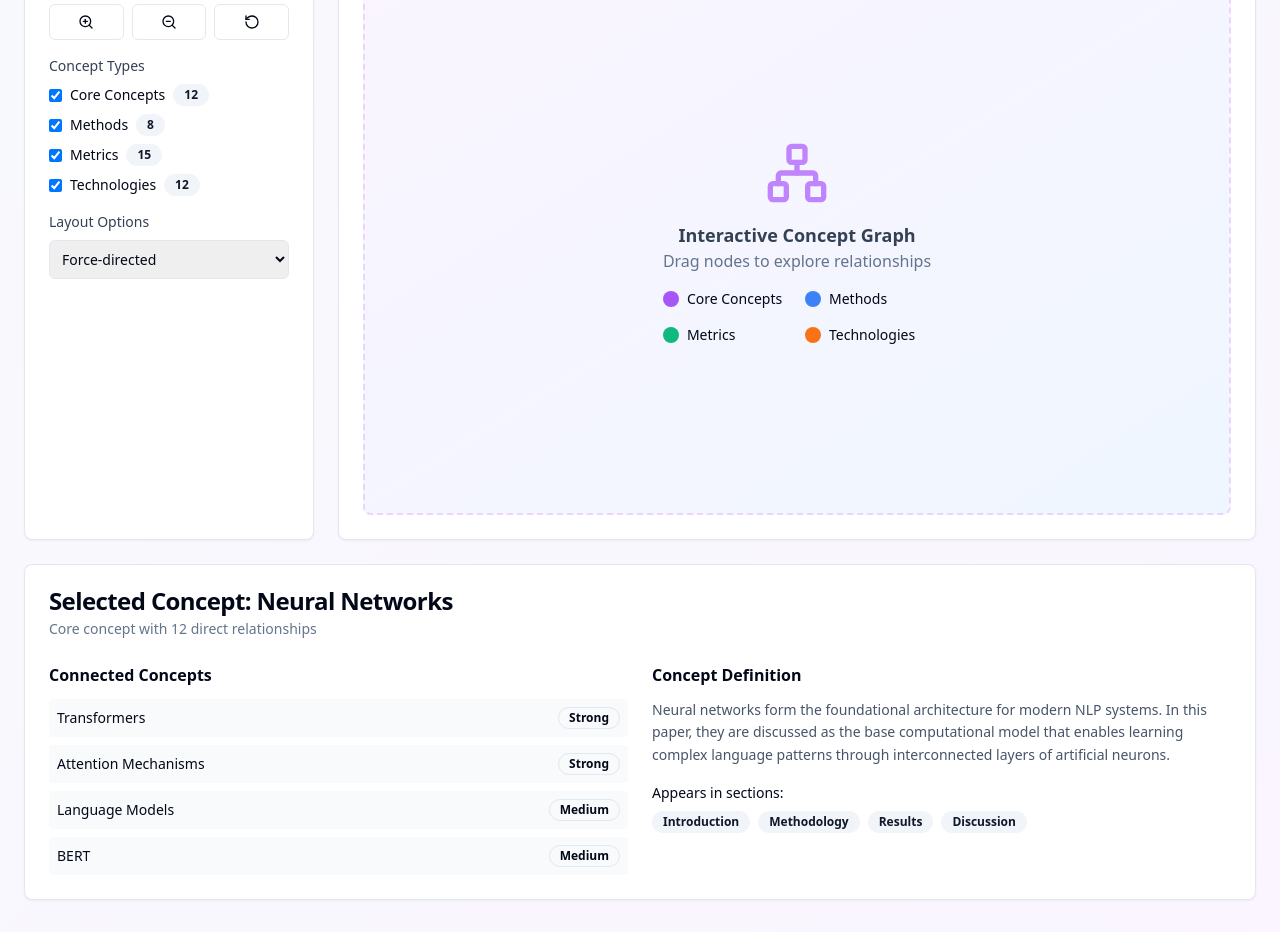
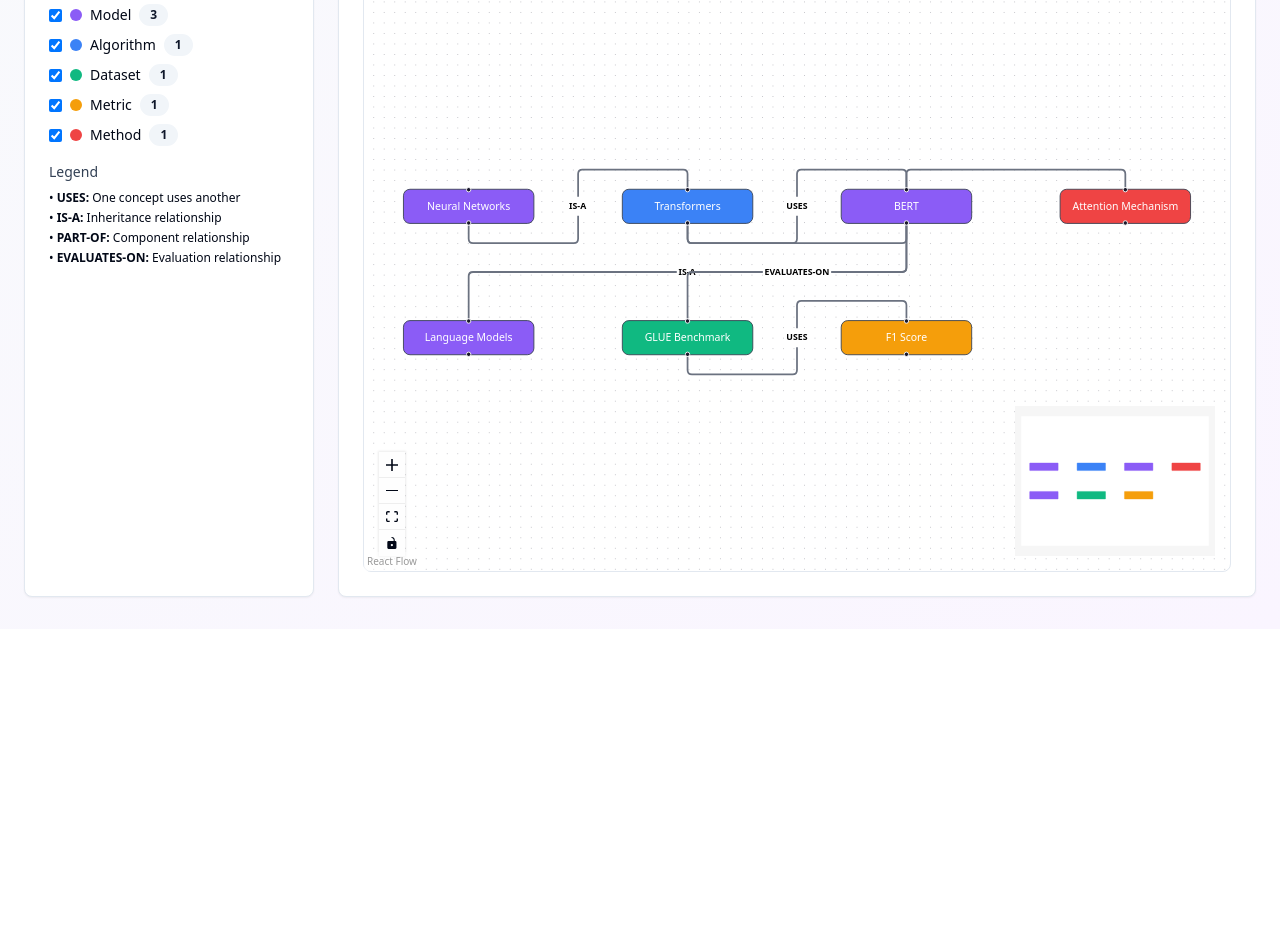
Before and after one commit to AI-Apps-Projects/paper-narrative-nexus, a React (Vite) app: page /concept-graph in a window 1280 px wide. Shown: the part 360-1292 px from the top of the page. After the commit the page ends 989 px from the top, so only its background shows below. Built offline with nearby package versions, Linux system fonts and the light colour scheme.

Commit message:
feat: Implement React Flow in ConceptGraph
Integrate React Flow to visualize the concept graph data structure on the ConceptGraph page.

```diff
--- a/package.json
+++ b/package.json
@@ -58,6 +58,7 @@
     "sonner": "^1.5.0",
     "tailwind-merge": "^2.5.2",
     "tailwindcss-animate": "^1.0.7",
+    "three": "^0.168.0",
     "vaul": "^0.9.3",
     "zod": "^3.23.8"
   },
--- a/src/pages/ConceptGraph.tsx
+++ b/src/pages/ConceptGraph.tsx
@@ -4,8 +4,139 @@ import { Card, CardContent, CardDescription, CardHeader, CardTitle } from "@/com
 import { Button } from "@/components/ui/button";
 import { Badge } from "@/components/ui/badge";
 import { Link } from "react-router-dom";
+import { useState, useCallback } from "react";
+import {
+  ReactFlow,
+  MiniMap,
+  Controls,
+  Background,
+  useNodesState,
+  useEdgesState,
+  addEdge,
+  Connection,
+  Edge,
+  Node,
+  Position,
+} from '@xyflow/react';
+import '@xyflow/react/dist/style.css';
+
+// Sample data matching your structure
+const sampleNodes = [
+  {"name": "Neural Networks", "type": "Model", "definition": "Computational models inspired by biological neural networks", "page": 1},
+  {"name": "Transformers", "type": "Algorithm", "definition": "Attention-based neural network architecture", "page": 3},
+  {"name": "BERT", "type": "Model", "definition": "Bidirectional Encoder Representations from Transformers", "page": 5},
+  {"name": "Attention Mechanism", "type": "Method", "definition": "Mechanism to focus on relevant parts of input", "page": 2},
+  {"name": "Language Models", "type": "Model", "definition": "Models that predict probability of word sequences", "page": 4},
+  {"name": "GLUE Benchmark", "type": "Dataset", "definition": "General Language Understanding Evaluation benchmark", "page": 7},
+  {"name": "F1 Score", "type": "Metric", "definition": "Harmonic mean of precision and recall", "page": 6},
+];
+
+const sampleEdges = [
+  {"source": "Neural Networks", "target": "Transformers", "relationship": "IS-A", "page": 3},
+  {"source": "Transformers", "target": "BERT", "relationship": "USES", "page": 5},
+  {"source": "Transformers", "target": "Attention Mechanism", "relationship": "USES", "page": 3},
+  {"source": "BERT", "target": "Language Models", "relationship": "IS-A", "page": 5},
+  {"source": "BERT", "target": "GLUE Benchmark", "relationship": "EVALUATES-ON", "page": 7},
+  {"source": "GLUE Benchmark", "target": "F1 Score", "relationship": "USES", "page": 7},
+];
+
+// Color mapping for concept types
+const typeColors = {
+  "Model": "#8b5cf6",
+  "Algorithm": "#3b82f6",
+  "Dataset": "#10b981",
+  "Metric": "#f59e0b",
+  "Method": "#ef4444"
+};
+
+// Convert sample data to React Flow format
+const createFlowNodes = (graphNodes: typeof sampleNodes): Node[] => {
+  return graphNodes.map((node, index) => ({
+    id: node.name,
+    type: 'default',
+    position: {
+      x: (index % 4) * 250 + 100,
+      y: Math.floor(index / 4) * 150 + 100
+    },
+    data: {
+      label: node.name,
+      type: node.type,
+      definition: node.definition,
+      page: node.page
+    },
+    style: {
+      background: typeColors[node.type as keyof typeof typeColors] || '#6b7280',
+      color: 'white',
+      border: '1px solid #374151',
+      borderRadius: '8px',
+      fontSize: '12px',
+      padding: '10px',
+      minWidth: '120px',
+      textAlign: 'center'
+    }
+  }));
+};
+
+const createFlowEdges = (graphEdges: typeof sampleEdges): Edge[] => {
+  return graphEdges.map((edge, index) => ({
+    id: `edge-${index}`,
+    source: edge.source,
+    target: edge.target,
+    label: edge.relationship,
+    type: 'smoothstep',
+    labelStyle: { fontSize: '10px', fontWeight: 'bold' },
+    style: { stroke: '#6b7280', strokeWidth: 2 }
+  }));
+};
 
 const ConceptGraph = () => {
+  const [nodes, setNodes, onNodesChange] = useNodesState(createFlowNodes(sampleNodes));
+  const [edges, setEdges, onEdgesChange] = useEdgesState(createFlowEdges(sampleEdges));
+  const [selectedNode, setSelectedNode] = useState<Node | null>(null);
+  const [visibleTypes, setVisibleTypes] = useState<Set<string>>(new Set(Object.keys(typeColors)));
+
+  const onConnect = useCallback(
+    (params: Connection) => setEdges((eds) => addEdge(params, eds)),
+    [setEdges],
+  );
+
+  const onNodeClick = useCallback((event: React.MouseEvent, node: Node) => {
+    setSelectedNode(node);
+  }, []);
+
+  const toggleTypeVisibility = (type: string) => {
+    const newVisibleTypes = new Set(visibleTypes);
+    if (newVisibleTypes.has(type)) {
+      newVisibleTypes.delete(type);
+    } else {
+      newVisibleTypes.add(type);
+    }
+    setVisibleTypes(newVisibleTypes);
+
+    // Filter nodes based on visibility
+    const filteredNodes = createFlowNodes(sampleNodes).filter(node =>
+      newVisibleTypes.has(node.data.type)
+    );
+    setNodes(filteredNodes);
+
+    // Filter edges to only show connections between visible nodes
+    const visibleNodeIds = new Set(filteredNodes.map(n => n.id));
+    const filteredEdges = createFlowEdges(sampleEdges).filter(edge =>
+      visibleNodeIds.has(edge.source) && visibleNodeIds.has(edge.target)
+    );
+    setEdges(filteredEdges);
+  };
+
+  const getTypeCounts = () => {
+    const counts: Record<string, number> = {};
+    sampleNodes.forEach(node => {
+      counts[node.type] = (counts[node.type] || 0) + 1;
+    });
+    return counts;
+  };
+
+  const typeCounts = getTypeCounts();
+
   return (
     <div className="min-h-screen bg-gradient-to-br from-slate-50 to-purple-50">
       {/* Header */}
@@ -69,54 +200,35 @@ const ConceptGraph = () => {
             </CardHeader>
             <CardContent className="space-y-4">
               <div className="space-y-2">
-                <h4 className="font-medium text-sm text-slate-700">Zoom & Navigation</h4>
-                <div className="flex space-x-2">
-                  <Button variant="outline" size="sm" className="flex-1">
-                    <ZoomIn className="w-4 h-4" />
-                  </Button>
-                  <Button variant="outline" size="sm" className="flex-1">
-                    <ZoomOut className="w-4 h-4" />
-                  </Button>
-                  <Button variant="outline" size="sm" className="flex-1">
-                    <RotateCcw className="w-4 h-4" />
-                  </Button>
+                <h4 className="font-medium text-sm text-slate-700">Concept Types</h4>
+                <div className="space-y-2">
+                  {Object.entries(typeColors).map(([type, color]) => (
+                    <label key={type} className="flex items-center space-x-2">
+                      <input
+                        type="checkbox"
+                        checked={visibleTypes.has(type)}
+                        onChange={() => toggleTypeVisibility(type)}
+                        className="rounded"
+                      />
+                      <div
+                        className="w-3 h-3 rounded-full"
+                        style={{ backgroundColor: color }}
+                      ></div>
+                      <span className="text-sm">{type}</span>
+                      <Badge variant="secondary" className="ml-auto">{typeCounts[type] || 0}</Badge>
+                    </label>
+                  ))}
                 </div>
               </div>
 
               <div className="space-y-2">
-                <h4 className="font-medium text-sm text-slate-700">Concept Types</h4>
-                <div className="space-y-2">
-                  <label className="flex items-center space-x-2">
-                    <input type="checkbox" defaultChecked className="rounded" />
-                    <span className="text-sm">Core Concepts</span>
-                    <Badge variant="secondary" className="ml-auto">12</Badge>
-                  </label>
-                  <label className="flex items-center space-x-2">
-                    <input type="checkbox" defaultChecked className="rounded" />
-                    <span className="text-sm">Methods</span>
-                    <Badge variant="secondary" className="ml-auto">8</Badge>
-                  </label>
-                  <label className="flex items-center space-x-2">
-                    <input type="checkbox" defaultChecked className="rounded" />
-                    <span className="text-sm">Metrics</span>
-                    <Badge variant="secondary" className="ml-auto">15</Badge>
-                  </label>
-                  <label className="flex items-center space-x-2">
-                    <input type="checkbox" defaultChecked className="rounded" />
-                    <span className="text-sm">Technologies</span>
-                    <Badge variant="secondary" className="ml-auto">12</Badge>
-                  </label>
+                <h4 className="font-medium text-sm text-slate-700">Legend</h4>
+                <div className="text-xs space-y-1">
+                  <div>• <strong>USES:</strong> One concept uses another</div>
+                  <div>• <strong>IS-A:</strong> Inheritance relationship</div>
+                  <div>• <strong>PART-OF:</strong> Component relationship</div>
+                  <div>• <strong>EVALUATES-ON:</strong> Evaluation relationship</div>
                 </div>
-              </div>
-
-              <div className="space-y-2">
-                <h4 className="font-medium text-sm text-slate-700">Layout Options</h4>
-                <select className="w-full p-2 text-sm border rounded-md">
-                  <option>Force-directed</option>
-                  <option>Hierarchical</option>
-                  <option>Circular</option>
-                  <option>Grid</option>
-                </select>
               </div>
             </CardContent>
           </Card>
@@ -127,92 +239,72 @@ const ConceptGraph = () => {
               <CardTitle className="flex items-center justify-between">
                 <span>Interactive Concept Network</span>
                 <div className="flex items-center space-x-2">
-                  <Badge variant="outline">47 nodes</Badge>
-                  <Badge variant="outline">128 edges</Badge>
+                  <Badge variant="outline">{nodes.length} nodes</Badge>
+                  <Badge variant="outline">{edges.length} edges</Badge>
                 </div>
               </CardTitle>
             </CardHeader>
             <CardContent>
-              <div className="aspect-[16/10] bg-gradient-to-br from-purple-50 to-blue-50 rounded-lg border-2 border-dashed border-purple-200 flex items-center justify-center">
-                <div className="text-center space-y-4">
-                  <Network className="w-16 h-16 text-purple-400 mx-auto" />
-                  <div>
-                    <h3 className="text-lg font-semibold text-slate-700">Interactive Concept Graph</h3>
-                    <p className="text-slate-500">Drag nodes to explore relationships</p>
-                  </div>
-                  <div className="grid grid-cols-2 gap-4 max-w-md mx-auto text-sm">
-                    <div className="flex items-center space-x-2">
-                      <div className="w-4 h-4 bg-purple-500 rounded-full"></div>
-                      <span>Core Concepts</span>
-                    </div>
-                    <div className="flex items-center space-x-2">
-                      <div className="w-4 h-4 bg-blue-500 rounded-full"></div>
-                      <span>Methods</span>
-                    </div>
-                    <div className="flex items-center space-x-2">
-                      <div className="w-4 h-4 bg-emerald-500 rounded-full"></div>
-                      <span>Metrics</span>
-                    </div>
-                    <div className="flex items-center space-x-2">
-                      <div className="w-4 h-4 bg-orange-500 rounded-full"></div>
-                      <span>Technologies</span>
-                    </div>
-                  </div>
-                </div>
+              <div className="h-[600px] border rounded-lg">
+                <ReactFlow
+                  nodes={nodes}
+                  edges={edges}
+                  onNodesChange={onNodesChange}
+                  onEdgesChange={onEdgesChange}
+                  onConnect={onConnect}
+                  onNodeClick={onNodeClick}
+                  fitView
+                  attributionPosition="bottom-left"
+                >
+                  <Controls />
+                  <MiniMap
+                    nodeStrokeColor={(n) => typeColors[n.data?.type as keyof typeof typeColors] || '#6b7280'}
+                    nodeColor={(n) => typeColors[n.data?.type as keyof typeof typeColors] || '#6b7280'}
+                    nodeBorderRadius={2}
+                  />
+                  <Background variant="dots" gap={12} size={1} />
+                </ReactFlow>
               </div>
             </CardContent>
           </Card>
         </div>
 
         {/* Concept Details */}
+        {selectedNode && (
           <Card className="mt-6">
             <CardHeader>
-            <CardTitle>Selected Concept: Neural Networks</CardTitle>
-            <CardDescription>Core concept with 12 direct relationships</CardDescription>
+              <CardTitle>Selected Concept: {selectedNode.data.label}</CardTitle>
+              <CardDescription>
+                {selectedNode.data.type} concept from page {selectedNode.data.page}
+              </CardDescription>
             </CardHeader>
             <CardContent>
               <div className="grid grid-cols-1 md:grid-cols-2 gap-6">
                 <div>
+                  <h4 className="font-semibold mb-3">Definition</h4>
+                  <p className="text-sm text-slate-600 leading-relaxed">
+                    {selectedNode.data.definition}
+                  </p>
+                </div>
+                <div>
                   <h4 className="font-semibold mb-3">Connected Concepts</h4>
                   <div className="space-y-2">
-                  <div className="flex items-center justify-between p-2 bg-slate-50 rounded">
-                    <span className="text-sm">Transformers</span>
-                    <Badge variant="outline">Strong</Badge>
+                    {edges
+                      .filter(edge => edge.source === selectedNode.id || edge.target === selectedNode.id)
+                      .map((edge, index) => (
+                        <div key={index} className="flex items-center justify-between p-2 bg-slate-50 rounded">
+                          <span className="text-sm">
+                            {edge.source === selectedNode.id ? edge.target : edge.source}
+                          </span>
+                          <Badge variant="outline">{edge.label}</Badge>
                         </div>
-                  <div className="flex items-center justify-between p-2 bg-slate-50 rounded">
-                    <span className="text-sm">Attention Mechanisms</span>
-                    <Badge variant="outline">Strong</Badge>
-                  </div>
-                  <div className="flex items-center justify-between p-2 bg-slate-50 rounded">
-                    <span className="text-sm">Language Models</span>
-                    <Badge variant="outline">Medium</Badge>
-                  </div>
-                  <div className="flex items-center justify-between p-2 bg-slate-50 rounded">
-                    <span className="text-sm">BERT</span>
-                    <Badge variant="outline">Medium</Badge>
-                  </div>
-                </div>
-              </div>
-              <div>
-                <h4 className="font-semibold mb-3">Concept Definition</h4>
-                <p className="text-sm text-slate-600 leading-relaxed">
-                  Neural networks form the foundational architecture for modern NLP systems. In this paper,
-                  they are discussed as the base computational model that enables learning complex language
-                  patterns through interconnected layers of artificial neurons.
-                </p>
-                <div className="mt-4">
-                  <h5 className="font-medium text-sm mb-2">Appears in sections:</h5>
-                  <div className="flex flex-wrap gap-2">
-                    <Badge variant="secondary">Introduction</Badge>
-                    <Badge variant="secondary">Methodology</Badge>
-                    <Badge variant="secondary">Results</Badge>
-                    <Badge variant="secondary">Discussion</Badge>
-                  </div>
+                      ))}
                   </div>
                 </div>
               </div>
             </CardContent>
           </Card>
+        )}
       </main>
     </div>
   );
```
Also changed, not shown: 1 other file (tests, documents, lock files or other folders). Lines whose indentation alone changed are shown as unchanged.
